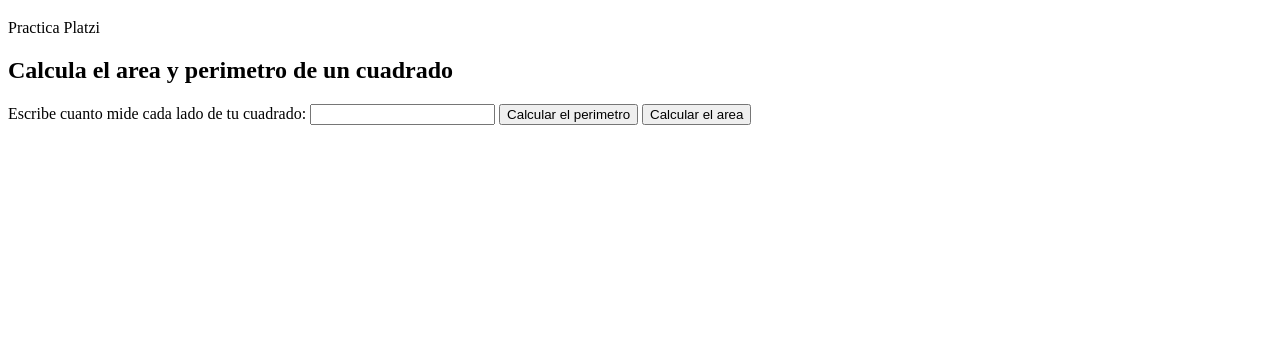
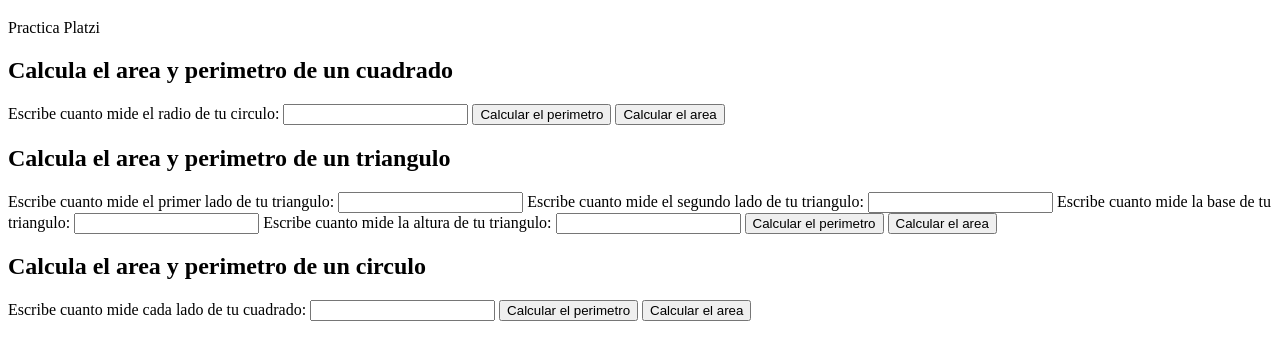
Before and after one commit to Antonio-Sanchez-Morales/cursi-practico-de-javascript, a plain HTML site: page figuras.html in a window 1280 px wide. Shown: the part 61-420 px from the top of the page. Drawn offline with Linux system fonts and the light colour scheme.

Commit message:
Se modifico js se agrego funciones faltantes

```diff
--- a/figuras.html
+++ b/figuras.html
@@ -17,7 +17,7 @@
     <h2>Calcula el area y perimetro de un cuadrado</h2>
     <form action="">
       <label for="InputCuadrado">
-        Escribe cuanto mide cada lado de tu cuadrado:
+        Escribe cuanto mide el radio de tu circulo:
       </label>
       <input id="InputCuadrado" type="number">
       <button type="button" onclick="calcularPerimetroCuadrado()">
@@ -28,6 +28,45 @@
       </button>
 
     </form>
+
+    <h2>Calcula el area y perimetro de un triangulo</h2>
+    <form action="">
+      <label for="InputLado1">
+        Escribe cuanto mide el primer lado de tu triangulo:
+      </label>
+      <input id="InputLado1" type="number">
+      <label for="InputLado2">
+        Escribe cuanto mide el segundo lado de tu triangulo:
+      </label>
+      <input id="InputLado2" type="number">
+      <label for="InputBase">
+        Escribe cuanto mide la base de tu triangulo:
+      </label>
+      <input id="InputBase" type="number">
+      <label for="InputAltura">
+        Escribe cuanto mide la altura de tu triangulo:
+      </label>
+      <input id="InputAltura" type="number">
+      <button type="button" onclick="calcularPerimetroTriangulo()">
+        Calcular el perimetro
+      </button>
+      <button type="button" onclick="calcularAreaTriangulo()">
+        Calcular el area
+      </button>
+
+    </form><h2>Calcula el area y perimetro de un circulo</h2>
+    <form action="">
+      <label for="InputRadio">
+        Escribe cuanto mide cada lado de tu cuadrado:
+      </label>
+      <input id="InputRadio" type="number">
+      <button type="button" onclick="calcularPerimetroCirculo()">
+        Calcular el perimetro
+      </button>
+      <button type="button" onclick="calcularAreaCirculo()">
+        Calcular el area
+      </button>
+    </form>
   </section>
 
 
--- a/figuras.js
+++ b/figuras.js
@@ -55,6 +55,7 @@ console.groupEnd();
 
 // Aqui interactuamos con el HTML
 
+//Cuadrado
 function calcularPerimetroCuadrado() {
   const input = document.getElementById("InputCuadrado");
   const value = input.value;
@@ -70,3 +71,42 @@ function calcularAreaCuadrado() {
   const area = areaCuadrado(value);
   alert(area);
 }
+
+
+//Triangulo
+function calcularPerimetroTriangulo() {
+  const lado1 = document.getElementById("InputLado1");
+  const value1 = Number(lado1.value);
+  const lado2 = document.getElementById("InputLado2");
+  const value2 = Number(lado2.value);
+  const base = document.getElementById("InputBase");
+  const value3 = Number(base.value);
+
+  const perimetro = perimetroTriangulo(value1,value2,value3);
+  alert(perimetro);
+}
+
+function calcularAreaTriangulo() {
+  const altura = document.getElementById("InputAltura");
+  const valueAltura = Number(altura.value);
+  const base = document.getElementById("InputBase");
+  const valueBase = Number(base.value);
+
+  const area = areaTriangulo(valueBase,valueAltura)
+  alert(area);
+}
+
+//Circulo
+function calcularPerimetroCirculo() {
+  const radio = document.getElementById("InputRadio");
+  const value = radio.value;
+  const perimetro = perimetroCirculo(value)
+  alert(perimetro);
+}
+
+function calcularAreaCirculo() {
+  const radio = document.getElementById("InputRadio");
+  const value = radio.value;
+  const area = areaCirculo(value);
+  alert(area);
+}
```
